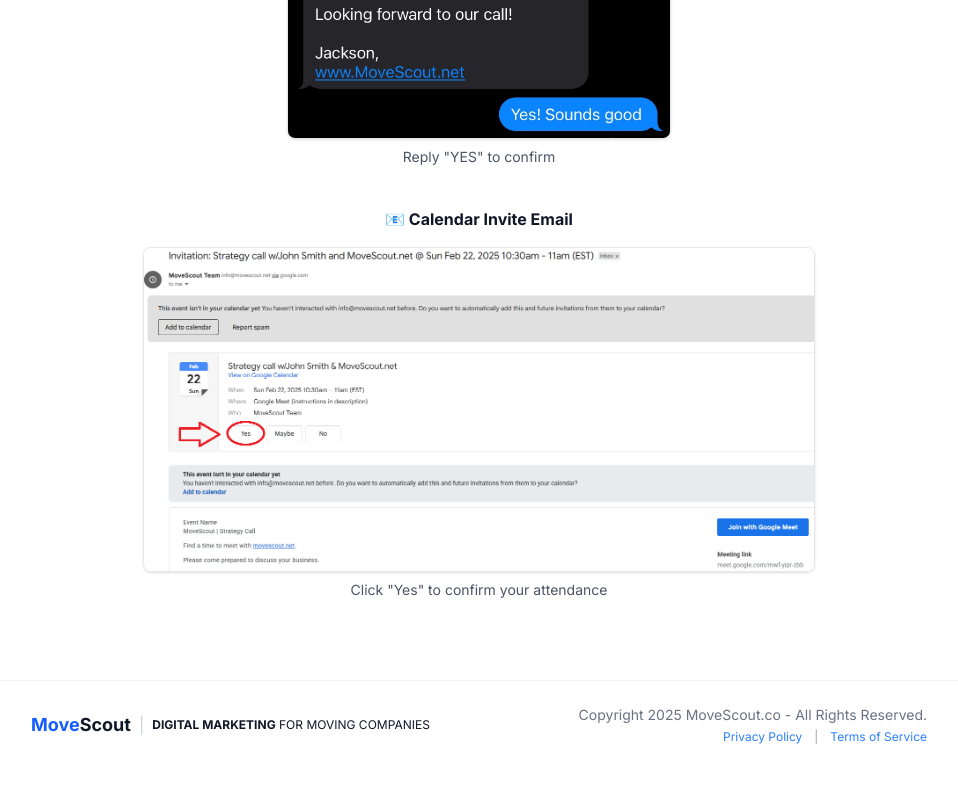
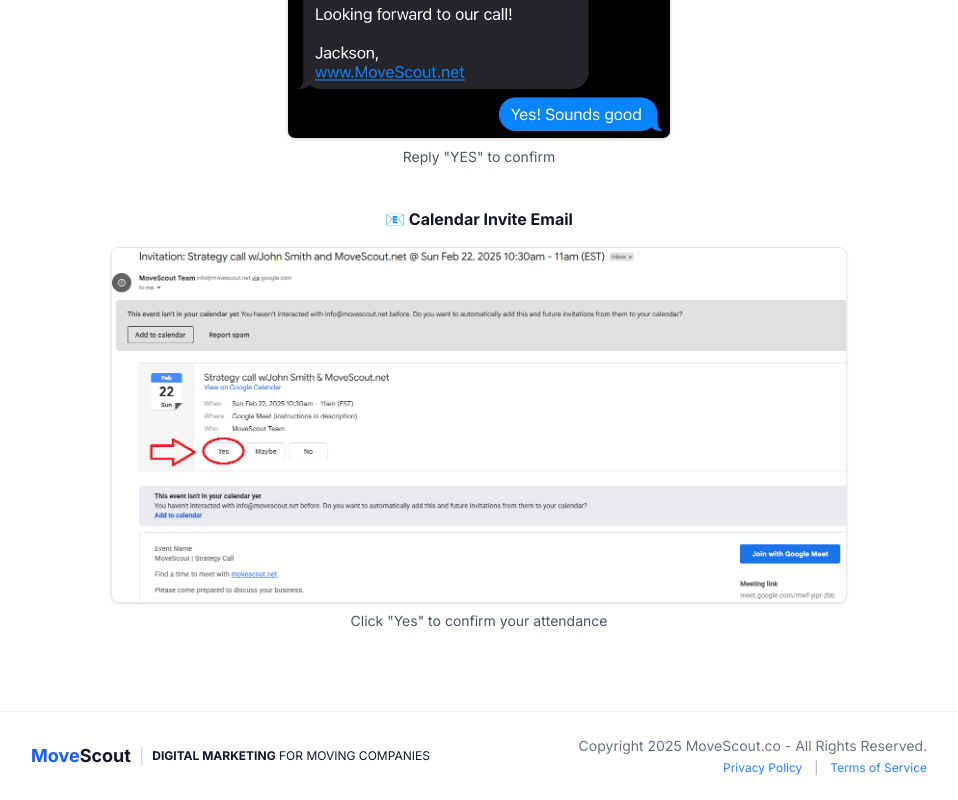
Before and after one commit to jp05831/movescoutfunnel, a Next.js app: page /success in a window 1280 px wide. Shown: the part 1506-2306 px from the top of the page, without its empty margins (161-1119 px from the left). Before the commit the page ends 2275 px from the top, so only its background shows below. Built offline with nearby package versions, Linux system fonts and the light colour scheme.

Commit message:
Make calendar invite image bigger (max-w-4xl)

```diff
--- a/src/app/success/page.tsx
+++ b/src/app/success/page.tsx
@@ -110,7 +110,7 @@
             </div>
 
             {/* Email Example - Second, Bigger */}
-            <div className="text-center max-w-2xl mx-auto">
+            <div className="text-center max-w-4xl mx-auto">
               <p className="font-bold text-gray-900 mb-4">📧 Calendar Invite Email</p>
               <div className="border border-gray-200 rounded-lg overflow-hidden shadow-sm">
                 <img
```
